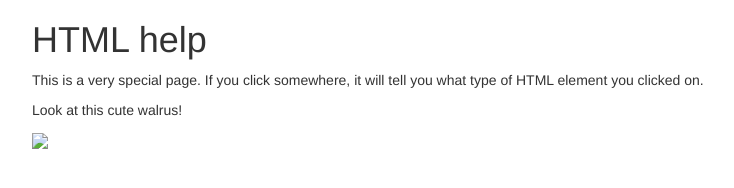
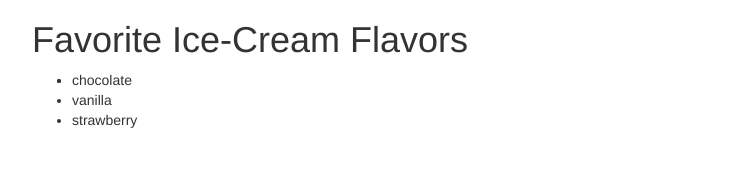
Before and after one commit to WilliamKinzig/June04, a plain HTML site: page monJun4_arrays/index.html in a window 1280 px wide. Shown: the whole page, without its empty margins (38-772 px from the left). Drawn offline with Linux system fonts and the light colour scheme.

Commit message:
add array elements to listusing js

```diff
--- a/monJun4_arrays/index.html
+++ b/monJun4_arrays/index.html
@@ -9,12 +9,10 @@
   </head>
   <body>
     <div class="container">
-      <h1>HTML help</h1>
-
-      <p>This is a very special page. If you click somewhere, it will tell you what type of HTML element you clicked on.</p>
-
-      <p>Look at this cute walrus!</p>
-      <img src="img/walrus.jpg">
+      <h1>Favorite Ice-Cream Flavors</h1>
+      <ul>
+        <li id="list"></li>
+      </ul>
     </div>
 
   </body>
--- a/monJun4_arrays/js/scripts.js
+++ b/monJun4_arrays/js/scripts.js
@@ -1,10 +1,8 @@
 $(document).ready(function() {
 
-    var alerts = ["h1", "p", "img"];
+    var flavors = ["chocolate", "vanilla", "strawberry"];
 
-    alerts.forEach(function(element){
-      $(element).click(function() {
-        alert("This is a "+element+".");
-      });
+    flavors.forEach(function(element){
+      $("#list").append("<li>"+element+"</li>");
   })
 });
```
